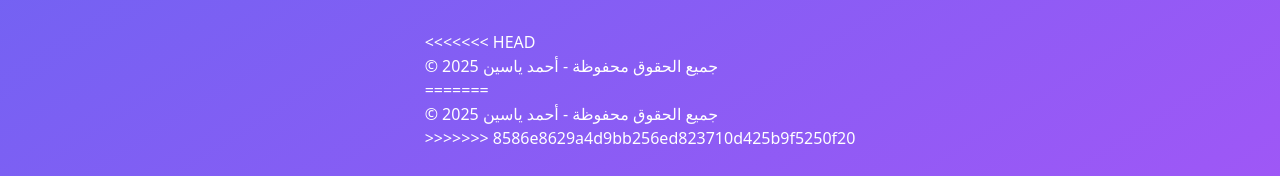
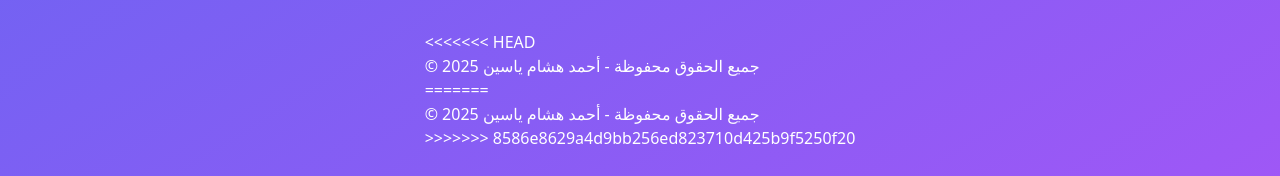
Before and after one commit to Yasino-89/game, a plain HTML site: page index.html in a window 1280 px wide. Shown: the part 404-580 px from the top of the page. Drawn offline with nearby package versions, Linux system fonts and the light colour scheme.

Commit message:
Updated game files with new features

```diff
--- a/index.html
+++ b/index.html
@@ -72,9 +72,9 @@
 
     <footer class="mt-8">
 <<<<<<< HEAD
-        <p>© 2025 جميع الحقوق محفوظة - أحمد ياسين</p>
+        <p>© 2025 جميع الحقوق محفوظة - أحمد هشام ياسين</p>
 =======
-        <p>© 2025 جميع الحقوق محفوظة - أحمد ياسين  </p>
+        <p>© 2025 جميع الحقوق محفوظة - أحمد هشام ياسين  </p>
 >>>>>>> 8586e8629a4d9bb256ed823710d425b9f5250f20
     </footer>
 
```
